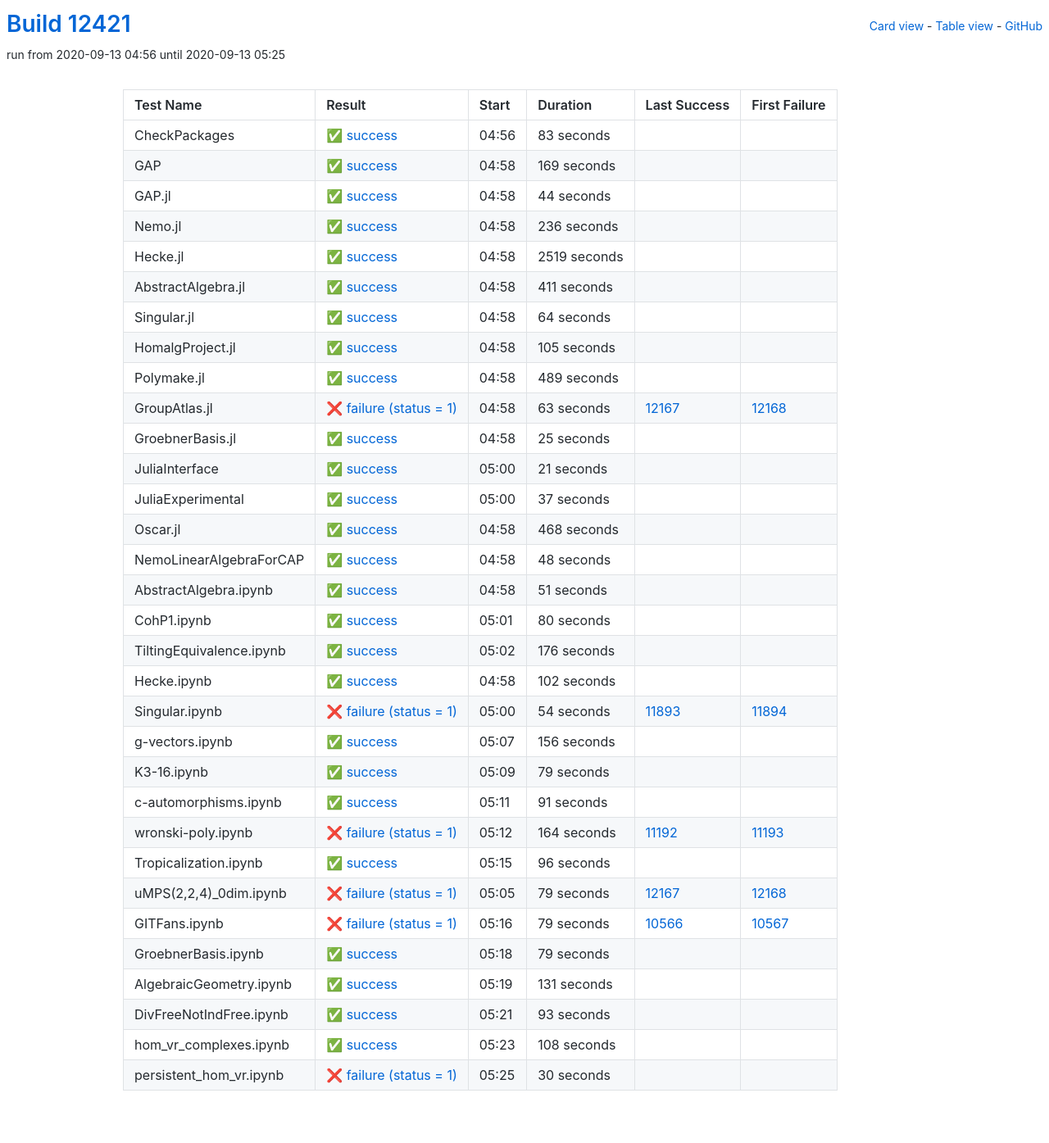
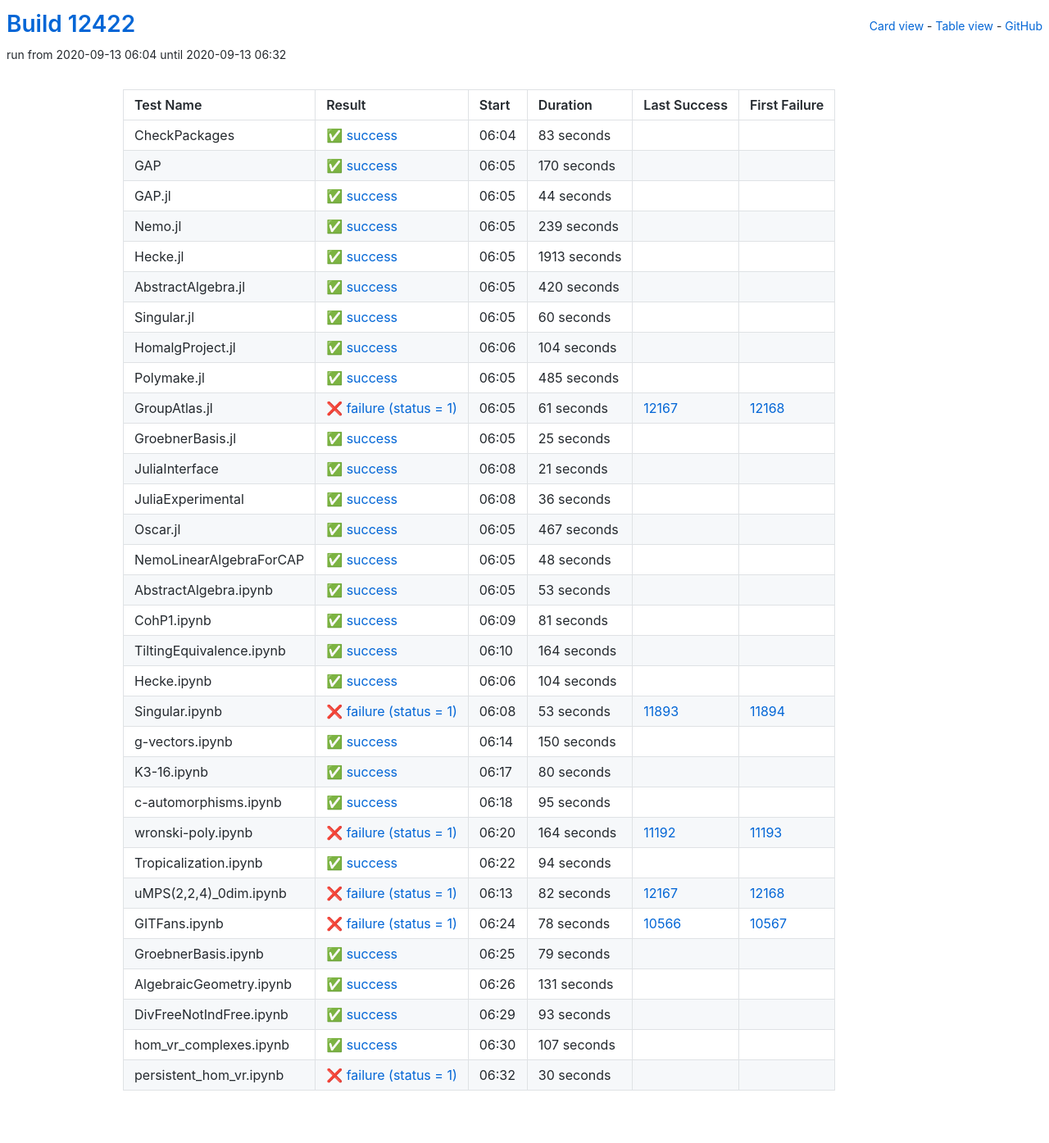
Before and after one commit to oscar-system/oscar-ci-status, a Jekyll site: the page built from table.html, in a window 1280 px wide. Shown: the whole page at 82% size. Built offline with Jekyll 4.4.1, drawn with Linux system fonts in a browser that asks for light colours.

Commit message:
Build #12422

```diff
--- a/_data/ci.yml
+++ b/_data/ci.yml
@@ -1,6 +1,6 @@
 ---
-build: 12421
-build_url: https://oscarci.mathematik.uni-kl.de/job/oscar/12421/
+build: 12422
+build_url: https://oscarci.mathematik.uni-kl.de/job/oscar/12422/
 job: oscar
 organization: oscar-system
 repo: oscar-ci-status
@@ -8,8 +8,8 @@
 tests:
 - name: CheckPackages
   id: checkpackages
-  log: https://oscarci.mathematik.uni-kl.de/job/oscar/12421/artifact/logs/build-12421/CheckPackages.log
-  start: 2020-09-13 04:56
+  log: https://oscarci.mathematik.uni-kl.de/job/oscar/12422/artifact/logs/build-12422/CheckPackages.log
+  start: 2020-09-13 06:04
   success: true
   exitcode: 0
   status: success
@@ -20,20 +20,20 @@
   first_failure_url:
 - name: GAP
   id: gap
-  log: https://oscarci.mathematik.uni-kl.de/job/oscar/12421/artifact/logs/build-12421/GAP.log
-  start: 2020-09-13 04:58
+  log: https://oscarci.mathematik.uni-kl.de/job/oscar/12422/artifact/logs/build-12422/GAP.log
+  start: 2020-09-13 06:05
   success: true
   exitcode: 0
   status: success
-  duration: 169
+  duration: 170
   last_success: false
   last_success_url:
   first_failure: false
   first_failure_url:
 - name: GAP.jl
   id: gap-jl
-  log: https://oscarci.mathematik.uni-kl.de/job/oscar/12421/artifact/logs/build-12421/GAP.jl.log
-  start: 2020-09-13 04:58
+  log: https://oscarci.mathematik.uni-kl.de/job/oscar/12422/artifact/logs/build-12422/GAP.jl.log
+  start: 2020-09-13 06:05
   success: true
   exitcode: 0
   status: success
@@ -44,92 +44,92 @@
   first_failure_url:
 - name: Nemo.jl
   id: nemo-jl
-  log: https://oscarci.mathematik.uni-kl.de/job/oscar/12421/artifact/logs/build-12421/Nemo.jl.log
-  start: 2020-09-13 04:58
+  log: https://oscarci.mathematik.uni-kl.de/job/oscar/12422/artifact/logs/build-12422/Nemo.jl.log
+  start: 2020-09-13 06:05
   success: true
   exitcode: 0
   status: success
-  duration: 236
+  duration: 239
   last_success: false
   last_success_url:
   first_failure: false
   first_failure_url:
 - name: Hecke.jl
   id: hecke-jl
-  log: https://oscarci.mathematik.uni-kl.de/job/oscar/12421/artifact/logs/build-12421/Hecke.jl.log
-  start: 2020-09-13 04:58
+  log: https://oscarci.mathematik.uni-kl.de/job/oscar/12422/artifact/logs/build-12422/Hecke.jl.log
+  start: 2020-09-13 06:05
   success: true
   exitcode: 0
   status: success
-  duration: 2519
+  duration: 1913
   last_success: false
   last_success_url:
   first_failure: false
   first_failure_url:
 - name: AbstractAlgebra.jl
   id: abstractalgebra-jl
-  log: https://oscarci.mathematik.uni-kl.de/job/oscar/12421/artifact/logs/build-12421/AbstractAlgebra.jl.log
-  start: 2020-09-13 04:58
+  log: https://oscarci.mathematik.uni-kl.de/job/oscar/12422/artifact/logs/build-12422/AbstractAlgebra.jl.log
+  start: 2020-09-13 06:05
   success: true
   exitcode: 0
   status: success
-  duration: 411
+  duration: 420
   last_success: false
   last_success_url:
   first_failure: false
   first_failure_url:
 - name: Singular.jl
   id: singular-jl
-  log: https://oscarci.mathematik.uni-kl.de/job/oscar/12421/artifact/logs/build-12421/Singular.jl.log
-  start: 2020-09-13 04:58
+  log: https://oscarci.mathematik.uni-kl.de/job/oscar/12422/artifact/logs/build-12422/Singular.jl.log
+  start: 2020-09-13 06:05
   success: true
   exitcode: 0
   status: success
-  duration: 64
+  duration: 60
   last_success: false
   last_success_url:
   first_failure: false
   first_failure_url:
 - name: HomalgProject.jl
   id: homalgproject-jl
-  log: https://oscarci.mathematik.uni-kl.de/job/oscar/12421/artifact/logs/build-12421/HomalgProject.jl.log
-  start: 2020-09-13 04:58
+  log: https://oscarci.mathematik.uni-kl.de/job/oscar/12422/artifact/logs/build-12422/HomalgProject.jl.log
+  start: 2020-09-13 06:06
   success: true
   exitcode: 0
   status: success
-  duration: 105
+  duration: 104
   last_success: false
   last_success_url:
   first_failure: false
   first_failure_url:
 - name: Polymake.jl
   id: polymake-jl
-  log: https://oscarci.mathematik.uni-kl.de/job/oscar/12421/artifact/logs/build-12421/Polymake.jl.log
-  start: 2020-09-13 04:58
+  log: https://oscarci.mathematik.uni-kl.de/job/oscar/12422/artifact/logs/build-12422/Polymake.jl.log
+  start: 2020-09-13 06:05
   success: true
   exitcode: 0
   status: success
-  duration: 489
+  duration: 485
   last_success: false
   last_success_url:
   first_failure: false
   first_failure_url:
 - name: GroupAtlas.jl
   id: groupatlas-jl
-  log: https://oscarci.mathematik.uni-kl.de/job/oscar/12421/artifact/logs/build-12421/GroupAtlas.jl.log
-  start: 2020-09-13 04:58
+  log: https://oscarci.mathematik.uni-kl.de/job/oscar/12422/artifact/logs/build-12422/GroupAtlas.jl.log
+  start: 2020-09-13 06:05
   success: false
   exitcode: 1
   status: failure
-  duration: 63
+  duration: 61
   last_success: 12167
   last_success_url: https://oscarci.mathematik.uni-kl.de/job/oscar/12167/
   first_failure: 12168
   first_failure_url: https://oscarci.mathematik.uni-kl.de/job/oscar/12168/
 - name: GroebnerBasis.jl
   id: groebnerbasis-jl
-  log: https://oscarci.mathematik.uni-kl.de/job/oscar/12421/artifact/logs/build-12421/GroebnerBasis.jl.log
-  start: 2020-09-13 04:58
+  log: https://oscarci.mathematik.uni-kl.de/job/oscar/12422/artifact/logs/build-12422/GroebnerBasis.jl.log
+  start: 2020-09-13 06:05
   success: true
   exitcode: 0
   status: success
@@ -140,8 +140,8 @@
   first_failure_url:
 - name: JuliaInterface
   id: juliainterface
-  log: https://oscarci.mathematik.uni-kl.de/job/oscar/12421/artifact/logs/build-12421/JuliaInterface.log
-  start: 2020-09-13 05:00
+  log: https://oscarci.mathematik.uni-kl.de/job/oscar/12422/artifact/logs/build-12422/JuliaInterface.log
+  start: 2020-09-13 06:08
   success: true
   exitcode: 0
   status: success
@@ -152,32 +152,32 @@
   first_failure_url:
 - name: JuliaExperimental
   id: juliaexperimental
-  log: https://oscarci.mathematik.uni-kl.de/job/oscar/12421/artifact/logs/build-12421/JuliaExperimental.log
-  start: 2020-09-13 05:00
+  log: https://oscarci.mathematik.uni-kl.de/job/oscar/12422/artifact/logs/build-12422/JuliaExperimental.log
+  start: 2020-09-13 06:08
   success: true
   exitcode: 0
   status: success
-  duration: 37
+  duration: 36
   last_success: false
   last_success_url:
   first_failure: false
   first_failure_url:
 - name: Oscar.jl
   id: oscar-jl
-  log: https://oscarci.mathematik.uni-kl.de/job/oscar/12421/artifact/logs/build-12421/Oscar.jl.log
-  start: 2020-09-13 04:58
+  log: https://oscarci.mathematik.uni-kl.de/job/oscar/12422/artifact/logs/build-12422/Oscar.jl.log
+  start: 2020-09-13 06:05
   success: true
   exitcode: 0
   status: success
-  duration: 468
+  duration: 467
   last_success: false
   last_success_url:
   first_failure: false
   first_failure_url:
 - name: NemoLinearAlgebraForCAP
   id: nemolinearalgebraforcap
-  log: https://oscarci.mathematik.uni-kl.de/job/oscar/12421/artifact/logs/build-12421/NemoLinearAlgebraForCAP.log
-  start: 2020-09-13 04:58
+  log: https://oscarci.mathematik.uni-kl.de/job/oscar/12422/artifact/logs/build-12422/NemoLinearAlgebraForCAP.log
+  start: 2020-09-13 06:05
   success: true
   exitcode: 0
   status: success
@@ -188,20 +188,80 @@
   first_failure_url:
 - name: AbstractAlgebra.ipynb
   id: abstractalgebra-ipynb
-  log: https://oscarci.mathematik.uni-kl.de/job/oscar/12421/artifact/logs/build-12421/AbstractAlgebra.ipynb.log
-  start: 2020-09-13 04:58
+  log: https://oscarci.mathematik.uni-kl.de/job/oscar/12422/artifact/logs/build-12422/AbstractAlgebra.ipynb.log
+  start: 2020-09-13 06:05
   success: true
   exitcode: 0
   status: success
-  duration: 51
+  duration: 53
   last_success: false
   last_success_url:
   first_failure: false
   first_failure_url:
 - name: CohP1.ipynb
   id: cohp1-ipynb
-  log: https://oscarci.mathematik.uni-kl.de/job/oscar/12421/artifact/logs/build-12421/CohP1.ipynb.log
-  start: 2020-09-13 05:01
+  log: https://oscarci.mathematik.uni-kl.de/job/oscar/12422/artifact/logs/build-12422/CohP1.ipynb.log
+  start: 2020-09-13 06:09
+  success: true
+  exitcode: 0
+  status: success
+  duration: 81
+  last_success: false
+  last_success_url:
+  first_failure: false
+  first_failure_url:
+- name: TiltingEquivalence.ipynb
+  id: tiltingequivalence-ipynb
+  log: https://oscarci.mathematik.uni-kl.de/job/oscar/12422/artifact/logs/build-12422/TiltingEquivalence.ipynb.log
+  start: 2020-09-13 06:10
+  success: true
+  exitcode: 0
+  status: success
+  duration: 164
+  last_success: false
+  last_success_url:
+  first_failure: false
+  first_failure_url:
+- name: Hecke.ipynb
+  id: hecke-ipynb
+  log: https://oscarci.mathematik.uni-kl.de/job/oscar/12422/artifact/logs/build-12422/Hecke.ipynb.log
+  start: 2020-09-13 06:06
+  success: true
+  exitcode: 0
+  status: success
+  duration: 104
+  last_success: false
+  last_success_url:
+  first_failure: false
+  first_failure_url:
+- name: Singular.ipynb
+  id: singular-ipynb
+  log: https://oscarci.mathematik.uni-kl.de/job/oscar/12422/artifact/logs/build-12422/Singular.ipynb.log
+  start: 2020-09-13 06:08
+  success: false
+  exitcode: 1
+  status: failure
+  duration: 53
+  last_success: 11893
+  last_success_url: https://oscarci.mathematik.uni-kl.de/job/oscar/11893/
+  first_failure: 11894
+  first_failure_url: https://oscarci.mathematik.uni-kl.de/job/oscar/11894/
+- name: g-vectors.ipynb
+  id: g-vectors-ipynb
+  log: https://oscarci.mathematik.uni-kl.de/job/oscar/12422/artifact/logs/build-12422/g-vectors.ipynb.log
+  start: 2020-09-13 06:14
+  success: true
+  exitcode: 0
+  status: success
+  duration: 150
+  last_success: false
+  last_success_url:
+  first_failure: false
+  first_failure_url:
+- name: K3-16.ipynb
+  id: k3-16-ipynb
+  log: https://oscarci.mathematik.uni-kl.de/job/oscar/12422/artifact/logs/build-12422/K3-16.ipynb.log
+  start: 2020-09-13 06:17
   success: true
   exitcode: 0
   status: success
@@ -210,82 +270,22 @@
   last_success_url:
   first_failure: false
   first_failure_url:
-- name: TiltingEquivalence.ipynb
-  id: tiltingequivalence-ipynb
-  log: https://oscarci.mathematik.uni-kl.de/job/oscar/12421/artifact/logs/build-12421/TiltingEquivalence.ipynb.log
-  start: 2020-09-13 05:02
+- name: c-automorphisms.ipynb
+  id: c-automorphisms-ipynb
+  log: https://oscarci.mathematik.uni-kl.de/job/oscar/12422/artifact/logs/build-12422/c-automorphisms.ipynb.log
+  start: 2020-09-13 06:18
   success: true
   exitcode: 0
   status: success
-  duration: 176
-  last_success: false
-  last_success_url:
-  first_failure: false
-  first_failure_url:
-- name: Hecke.ipynb
-  id: hecke-ipynb
-  log: https://oscarci.mathematik.uni-kl.de/job/oscar/12421/artifact/logs/build-12421/Hecke.ipynb.log
-  start: 2020-09-13 04:58
-  success: true
-  exitcode: 0
-  status: success
-  duration: 102
-  last_success: false
-  last_success_url:
-  first_failure: false
-  first_failure_url:
-- name: Singular.ipynb
-  id: singular-ipynb
-  log: https://oscarci.mathematik.uni-kl.de/job/oscar/12421/artifact/logs/build-12421/Singular.ipynb.log
-  start: 2020-09-13 05:00
-  success: false
-  exitcode: 1
-  status: failure
-  duration: 54
-  last_success: 11893
-  last_success_url: https://oscarci.mathematik.uni-kl.de/job/oscar/11893/
-  first_failure: 11894
-  first_failure_url: https://oscarci.mathematik.uni-kl.de/job/oscar/11894/
-- name: g-vectors.ipynb
-  id: g-vectors-ipynb
-  log: https://oscarci.mathematik.uni-kl.de/job/oscar/12421/artifact/logs/build-12421/g-vectors.ipynb.log
-  start: 2020-09-13 05:07
-  success: true
-  exitcode: 0
-  status: success
-  duration: 156
-  last_success: false
-  last_success_url:
-  first_failure: false
-  first_failure_url:
-- name: K3-16.ipynb
-  id: k3-16-ipynb
-  log: https://oscarci.mathematik.uni-kl.de/job/oscar/12421/artifact/logs/build-12421/K3-16.ipynb.log
-  start: 2020-09-13 05:09
-  success: true
-  exitcode: 0
-  status: success
-  duration: 79
-  last_success: false
-  last_success_url:
-  first_failure: false
-  first_failure_url:
-- name: c-automorphisms.ipynb
-  id: c-automorphisms-ipynb
-  log: https://oscarci.mathematik.uni-kl.de/job/oscar/12421/artifact/logs/build-12421/c-automorphisms.ipynb.log
-  start: 2020-09-13 05:11
-  success: true
-  exitcode: 0
-  status: success
-  duration: 91
+  duration: 95
   last_success: false
   last_success_url:
   first_failure: false
   first_failure_url:
 - name: wronski-poly.ipynb
   id: wronski-poly-ipynb
-  log: https://oscarci.mathematik.uni-kl.de/job/oscar/12421/artifact/logs/build-12421/wronski-poly.ipynb.log
-  start: 2020-09-13 05:12
+  log: https://oscarci.mathematik.uni-kl.de/job/oscar/12422/artifact/logs/build-12422/wronski-poly.ipynb.log
+  start: 2020-09-13 06:20
   success: false
   exitcode: 1
   status: failure
@@ -296,44 +296,44 @@
   first_failure_url: https://oscarci.mathematik.uni-kl.de/job/oscar/11193/
 - name: Tropicalization.ipynb
   id: tropicalization-ipynb
-  log: https://oscarci.mathematik.uni-kl.de/job/oscar/12421/artifact/logs/build-12421/Tropicalization.ipynb.log
-  start: 2020-09-13 05:15
+  log: https://oscarci.mathematik.uni-kl.de/job/oscar/12422/artifact/logs/build-12422/Tropicalization.ipynb.log
+  start: 2020-09-13 06:22
   success: true
   exitcode: 0
   status: success
-  duration: 96
+  duration: 94
   last_success: false
   last_success_url:
   first_failure: false
   first_failure_url:
 - name: uMPS(2,2,4)_0dim.ipynb
   id: umps-2-2-4-0dim-ipynb
-  log: https://oscarci.mathematik.uni-kl.de/job/oscar/12421/artifact/logs/build-12421/uMPS-2-2-4-_0dim.ipynb.log
-  start: 2020-09-13 05:05
+  log: https://oscarci.mathematik.uni-kl.de/job/oscar/12422/artifact/logs/build-12422/uMPS-2-2-4-_0dim.ipynb.log
+  start: 2020-09-13 06:13
   success: false
   exitcode: 1
   status: failure
-  duration: 79
+  duration: 82
   last_success: 12167
   last_success_url: https://oscarci.mathematik.uni-kl.de/job/oscar/12167/
   first_failure: 12168
   first_failure_url: https://oscarci.mathematik.uni-kl.de/job/oscar/12168/
 - name: GITFans.ipynb
   id: gitfans-ipynb
-  log: https://oscarci.mathematik.uni-kl.de/job/oscar/12421/artifact/logs/build-12421/GITFans.ipynb.log
-  start: 2020-09-13 05:16
+  log: https://oscarci.mathematik.uni-kl.de/job/oscar/12422/artifact/logs/build-12422/GITFans.ipynb.log
+  start: 2020-09-13 06:24
   success: false
   exitcode: 1
   status: failure
-  duration: 79
+  duration: 78
   last_success: 10566
   last_success_url: https://oscarci.mathematik.uni-kl.de/job/oscar/10566/
   first_failure: 10567
   first_failure_url: https://oscarci.mathematik.uni-kl.de/job/oscar/10567/
 - name: GroebnerBasis.ipynb
   id: groebnerbasis-ipynb
-  log: https://oscarci.mathematik.uni-kl.de/job/oscar/12421/artifact/logs/build-12421/GroebnerBasis.ipynb.log
-  start: 2020-09-13 05:18
+  log: https://oscarci.mathematik.uni-kl.de/job/oscar/12422/artifact/logs/build-12422/GroebnerBasis.ipynb.log
+  start: 2020-09-13 06:25
   success: true
   exitcode: 0
   status: success
@@ -344,8 +344,8 @@
   first_failure_url:
 - name: AlgebraicGeometry.ipynb
   id: algebraicgeometry-ipynb
-  log: https://oscarci.mathematik.uni-kl.de/job/oscar/12421/artifact/logs/build-12421/AlgebraicGeometry.ipynb.log
-  start: 2020-09-13 05:19
+  log: https://oscarci.mathematik.uni-kl.de/job/oscar/12422/artifact/logs/build-12422/AlgebraicGeometry.ipynb.log
+  start: 2020-09-13 06:26
   success: true
   exitcode: 0
   status: success
@@ -356,8 +356,8 @@
   first_failure_url:
 - name: DivFreeNotIndFree.ipynb
   id: divfreenotindfree-ipynb
-  log: https://oscarci.mathematik.uni-kl.de/job/oscar/12421/artifact/logs/build-12421/DivFreeNotIndFree.ipynb.log
-  start: 2020-09-13 05:21
+  log: https://oscarci.mathematik.uni-kl.de/job/oscar/12422/artifact/logs/build-12422/DivFreeNotIndFree.ipynb.log
+  start: 2020-09-13 06:29
   success: true
   exitcode: 0
   status: success
@@ -368,20 +368,20 @@
   first_failure_url:
 - name: hom_vr_complexes.ipynb
   id: hom-vr-complexes-ipynb
-  log: https://oscarci.mathematik.uni-kl.de/job/oscar/12421/artifact/logs/build-12421/hom_vr_complexes.ipynb.log
-  start: 2020-09-13 05:23
+  log: https://oscarci.mathematik.uni-kl.de/job/oscar/12422/artifact/logs/build-12422/hom_vr_complexes.ipynb.log
+  start: 2020-09-13 06:30
   success: true
   exitcode: 0
   status: success
-  duration: 108
+  duration: 107
   last_success: false
   last_success_url:
   first_failure: false
   first_failure_url:
 - name: persistent_hom_vr.ipynb
   id: persistent-hom-vr-ipynb
-  log: https://oscarci.mathematik.uni-kl.de/job/oscar/12421/artifact/logs/build-12421/persistent_hom_vr.ipynb.log
-  start: 2020-09-13 05:25
+  log: https://oscarci.mathematik.uni-kl.de/job/oscar/12422/artifact/logs/build-12422/persistent_hom_vr.ipynb.log
+  start: 2020-09-13 06:32
   success: false
   exitcode: 1
   status: failure
```
Also changed, not shown: README.md.
